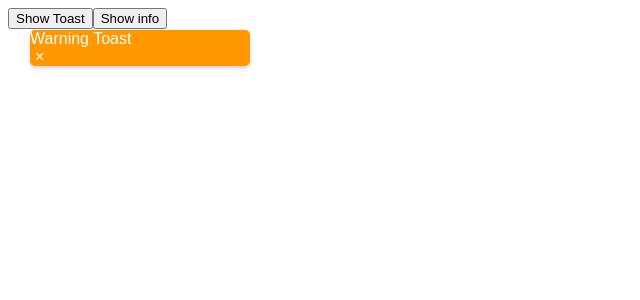
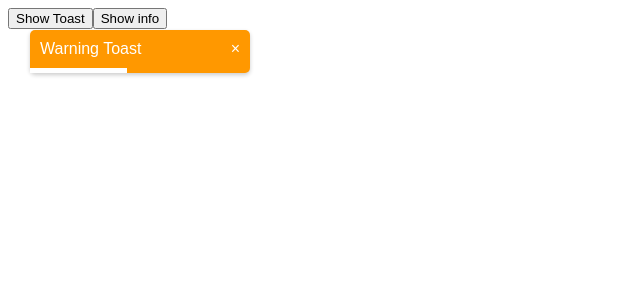
Before and after one commit to Kushagra-234/React-toast, a React (Vite) app: page / in a window 1280 px wide. Both pictures are taken after a click on the button "Show Toast". Shown: the top 300 px of the page, without its empty margins (0-640 px from the left). Built offline with nearby package versions, Linux system fonts and the light colour scheme.

Commit message:
feat: added progress bar for timer

```diff
--- a/src/components/toast.tsx
+++ b/src/components/toast.tsx
@@ -1,3 +1,4 @@
+import { useEffect, useRef, useState } from "react";
 import styles from "../styles/toast.module.css";
 
 export type ToastType = "success" | "error" | "info" | "warning";
@@ -20,17 +21,41 @@ type Props = ToastDataType;
 const Toast = ({
   type = "info",
   message = "This is an info",
+  duration,
   onClose,
 }: Props) => {
+  const [timerWidth, setTimerWidth] = useState(100);
+  const timerRef = useRef<number>(duration);
+
+  useEffect(() => {
+    const interval = setInterval(() => {
+      if (timerRef.current > 0) {
+        timerRef.current -= 100;
+        setTimerWidth((timerRef.current / duration) * 100);
+      }
+    }, 100);
+
+    return () => clearInterval(interval);
+  }, [duration]);
+
   const handleClose = () => {
     if (typeof onClose === "function") onClose();
   };
+
   return (
     <div className={`${styles.toastContainer} ${styles[type]}`}>
-      {message}
-      <span onClick={() => handleClose()} className={styles.closeButton}>
-        &times;
-      </span>
+      <div className={`${styles.toastInfo}`}>
+        <span>{message}</span>
+        <span onClick={() => handleClose()} className={styles.closeButton}>
+          &times;
+        </span>
+      </div>
+      <div
+        className={`${styles.timer}`}
+        style={{
+          width: `${timerWidth}%`,
+        }}
+      ></div>
     </div>
   );
 };
```
